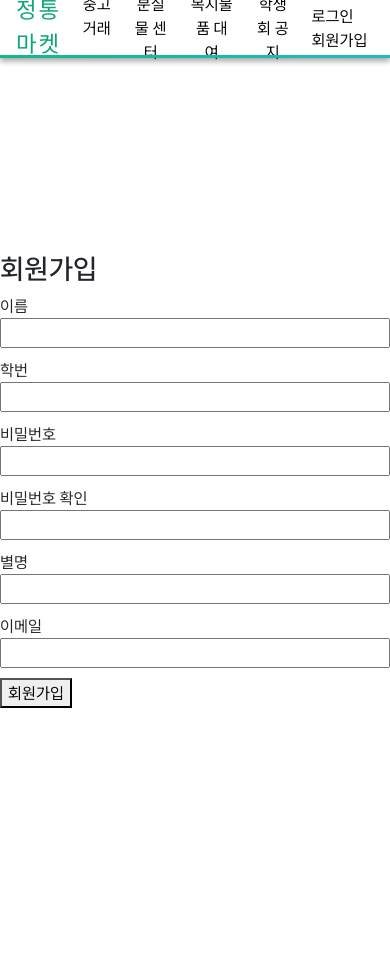
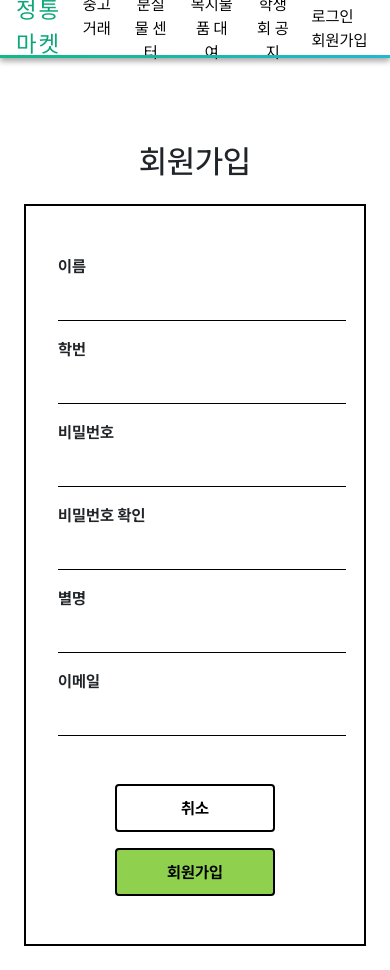
Before and after one commit to ICE-LIFE/ICE-LIFE-Frontend, a React (Create React App) app: page /signup in a window 390 px wide. Before the commit the page ends 902 px from the top, so only its background shows below. Built offline with nearby package versions, Linux system fonts and the light colour scheme.

Commit message:
Fix signup layout design to responsive

```diff
--- a/src/Pages/Auth/Signup.js
+++ b/src/Pages/Auth/Signup.js
@@ -4,27 +4,75 @@ import styled from "styled-components";
 import { useAuthDispatch, signUpUser } from "Context";
 
 const Container = styled.div`
-    display: flex;
-    min-height: 100vh;
-    width: 100%;
-    justify-content: center;
-    align-items: center;
+    margin: 0 auto;
+    max-width: 500px;
+    margin-top: 60px;
+    padding: 1.5rem;
 `;
 
 const FormContainer = styled.div`
-    width: 600px;
 `;
 
-const SignUpForm = styled.div`
-    display: flex;
-    flex-direction: column;
+const FormHeader = styled.h1`
+    font-size: 2rem;
+    text-align: center;
+    margin-bottom: 1.5rem;
 `;
 
-const SignUpFormItem = styled.div`
+const Form = styled.form`
+    border: 2px solid black;
+    padding: 3rem 2rem;
+`;
+
+const FormItem = styled.div`
     display: flex;
-    flex-direction: column;
-    margin-bottom: 10px;
+    gap: 1rem;
+    flex-wrap:wrap;
+    margin-bottom: 1rem;
 `;
+
+const FromLabel = styled.label`
+    width: 6rem;
+    font-weight: bold;
+`
+
+const FormInput = styled.input`
+    flex-grow: 1;
+    border: none;
+    border-bottom: 1px solid black;
+    padding-bottom: 1px;
+
+    :focus {
+        outline: none;
+        border-bottom: 2px solid green;
+        padding-bottom: 0;
+    }
+`;
+
+const FormButtonGroup = styled.div`
+    display: flex;
+    justify-content: space-around;
+    gap: 1rem;
+    flex-wrap: wrap;
+    margin: 1rem auto 0;
+`
+
+const FormButton = styled.button`
+    width: 10rem;
+    height: 3rem;
+    border: 2px solid black;
+    border-radius: 0.25rem;
+    background-color: ${props => props.colored ? "#8fd14f" : "white"};
+    font-weight: bold;
+
+    :hover {
+        background-color: ${props => props.colored ? "#83bf4a" : "#f5f5f5"};
+    }
+`
+
+const Spacer = styled.div`
+    height: 1rem;
+`
 
 const SignUp = () => {
     const dispatch = useAuthDispatch();
@@ -53,36 +101,38 @@ const SignUp = () => {
     return (
         <Container>
             <FormContainer>
-                <h1>회원가입</h1>
-                <form>
-                    <SignUpForm>
-                        <SignUpFormItem>
-                            <label htmlFor="name">이름</label>
-                            <input type="text" id={"name"} value={name} onChange={e => setName(e.target.value)} />
-                        </SignUpFormItem>
-                        <SignUpFormItem>
-                            <label htmlFor="studentId">학번</label>
-                            <input type="number" id={"studentId"} value={studentId} onChange={e => setStudentId(e.target.value)} />
-                        </SignUpFormItem>
-                        <SignUpFormItem>
-                            <label htmlFor="password">비밀번호</label>
-                            <input type="password" id={"password1"} value={password1} onChange={e => setPassword1(e.target.value)} />
-                        </SignUpFormItem>
-                        <SignUpFormItem>
-                            <label htmlFor="email">비밀번호 확인</label>
-                            <input type="password" id={"password2"} value={password2} onChange={e => setPassword2(e.target.value)} />
-                        </SignUpFormItem>
-                        <SignUpFormItem>
-                            <label htmlFor="nickname">별명</label>
-                            <input type="text" id={"nickname"} value={nickname} onChange={e => setNickname(e.target.value)} />
-                        </SignUpFormItem>
-                        <SignUpFormItem>
-                            <label htmlFor="email">이메일</label>
-                            <input type="text" id={"email"} value={email} onChange={e => setEmail(e.target.value)} />
-                        </SignUpFormItem>
-                    </SignUpForm>
-                    <button onClick={handleSignUp}>회원가입</button>
-                </form>
+                <FormHeader>회원가입</FormHeader>
+                <Form>
+                    <FormItem>
+                        <FromLabel htmlFor="name">이름</FromLabel>
+                        <FormInput type="text" id={"name"} value={name} onChange={e => setName(e.target.value)} />
+                    </FormItem>
+                    <FormItem>
+                        <FromLabel htmlFor="studentId">학번</FromLabel>
+                        <FormInput type="number" id={"studentId"} value={studentId} onChange={e => setStudentId(e.target.value)} />
+                    </FormItem>
+                    <FormItem>
+                        <FromLabel htmlFor="password">비밀번호</FromLabel>
+                        <FormInput type="password" id={"password1"} value={password1} onChange={e => setPassword1(e.target.value)} />
+                    </FormItem>
+                    <FormItem>
+                        <FromLabel htmlFor="email">비밀번호 확인</FromLabel>
+                        <FormInput type="password" id={"password2"} value={password2} onChange={e => setPassword2(e.target.value)} />
+                    </FormItem>
+                    <FormItem>
+                        <FromLabel htmlFor="nickname">별명</FromLabel>
+                        <FormInput type="text" id={"nickname"} value={nickname} onChange={e => setNickname(e.target.value)} />
+                    </FormItem>
+                    <FormItem>
+                        <FromLabel htmlFor="email">이메일</FromLabel>
+                        <FormInput type="text" id={"email"} value={email} onChange={e => setEmail(e.target.value)} />
+                    </FormItem>
+                    <Spacer />
+                    <FormButtonGroup>
+                        <FormButton>취소</FormButton>
+                        <FormButton onClick={handleSignUp} colored>회원가입</FormButton>
+                    </FormButtonGroup>
+                </Form>
             </FormContainer>
         </Container>
     );
```
